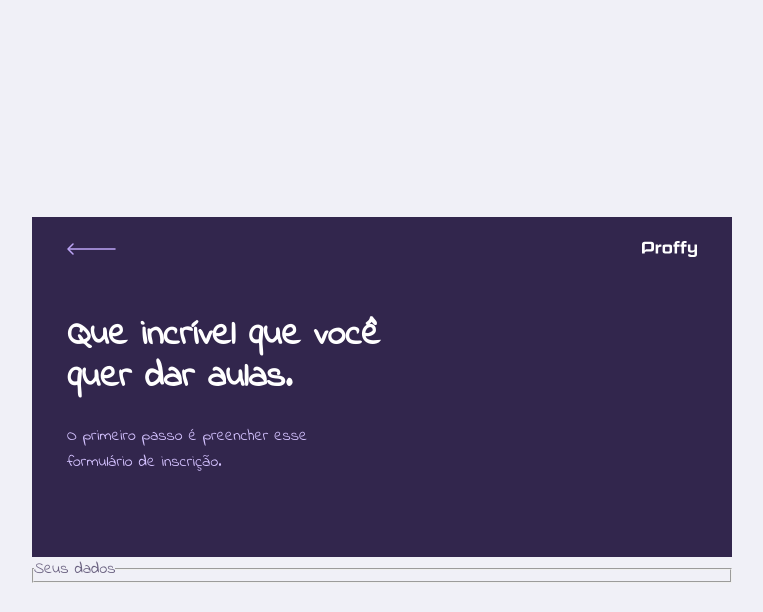
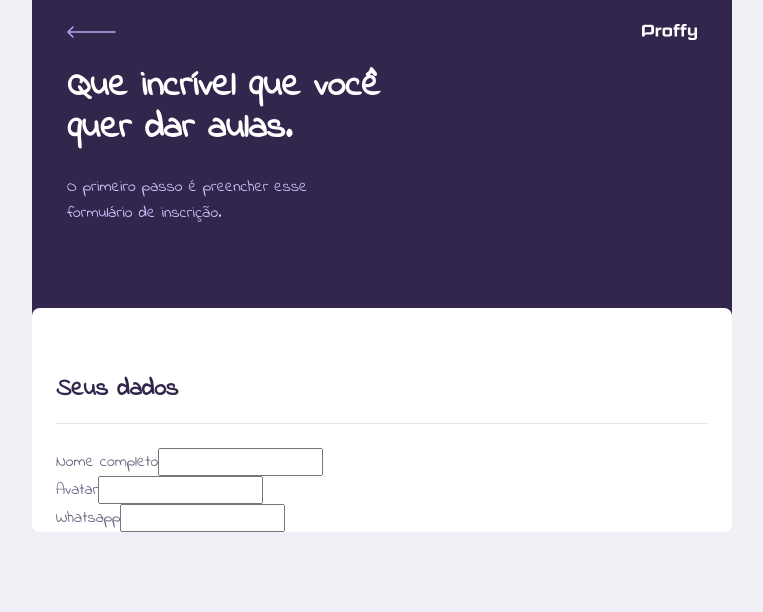
Before and after one commit to rapharenatoo/proffy, a React (Create React App) app: page /give-classes in a window 1280 px wide. Shown: the top 612 px of the page, without its empty margins (258-1021 px from the left). Built offline with nearby package versions, Linux system fonts and the light colour scheme; the HTML template or start-up script is replaced by a standard one; a web font is replaced by a local one.

Commit message:
styles básicos no form da TeacherForm

```diff
--- a/src/pages/TeacherForm/index.tsx
+++ b/src/pages/TeacherForm/index.tsx
@@ -1,5 +1,6 @@
 import React from 'react';
 import PageHeader from './../../components/PageHeader/index';
+import './styles.css'
 
 function TeacherForm() {
   return (
@@ -14,6 +15,20 @@
         <fieldset>
           <legend>Seus dados</legend>
 
+          <div>
+            <label htmlFor="name">Nome completo</label>
+            <input type="text" id="name" />
+          </div>
+
+          <div>
+            <label htmlFor="avatar">Avatar</label>
+            <input type="text" id="name" />
+          </div>
+
+          <div>
+            <label htmlFor="whatsapp">Whatsapp</label>
+            <input type="text" id="whatsapp" />
+          </div>
 
         </fieldset>
       </main>
--- /dev/null
+++ b/src/pages/TeacherForm/styles.css
@@ -0,0 +1,39 @@
+#page-teacher-form {
+  width: 100vw;
+  height: 100vh;
+}
+
+#page-teacher-form .page-header .header-content {
+  margin-bottom: 6.4rem;
+}
+
+#page-teacher-form main {
+  background: var(--color-box-base);
+  width: 100%;
+  max-width: 74rem;
+  border-radius: 0.8rem;
+  margin: -3.2rem auto 3.2rem;
+  padding-top: 6.4rem;
+  overflow: hidden;
+}
+
+#page-teacher-form main fieldset {
+  border: 0;
+  padding: 0 2.4rem;
+}
+
+#page-teacher-form main fieldset+fieldset {
+  margin-top: 6.4rem;
+}
+
+#page-teacher-form main fieldset legend {
+  font: 700 2.4rem Indie Flower;
+  color: var(--color-text-title);
+  margin-bottom: 2.4rem;
+  display: flex;
+  align-items: center;
+  justify-content: space-between;
+  width: 100%;
+  padding-bottom: 1.6rem;
+  border-bottom: 1px solid var(--color-line-in-white);
+}
```
Also changed, not shown: src/components/Input/index.ts (added), src/components/Input/styles.css (added).
